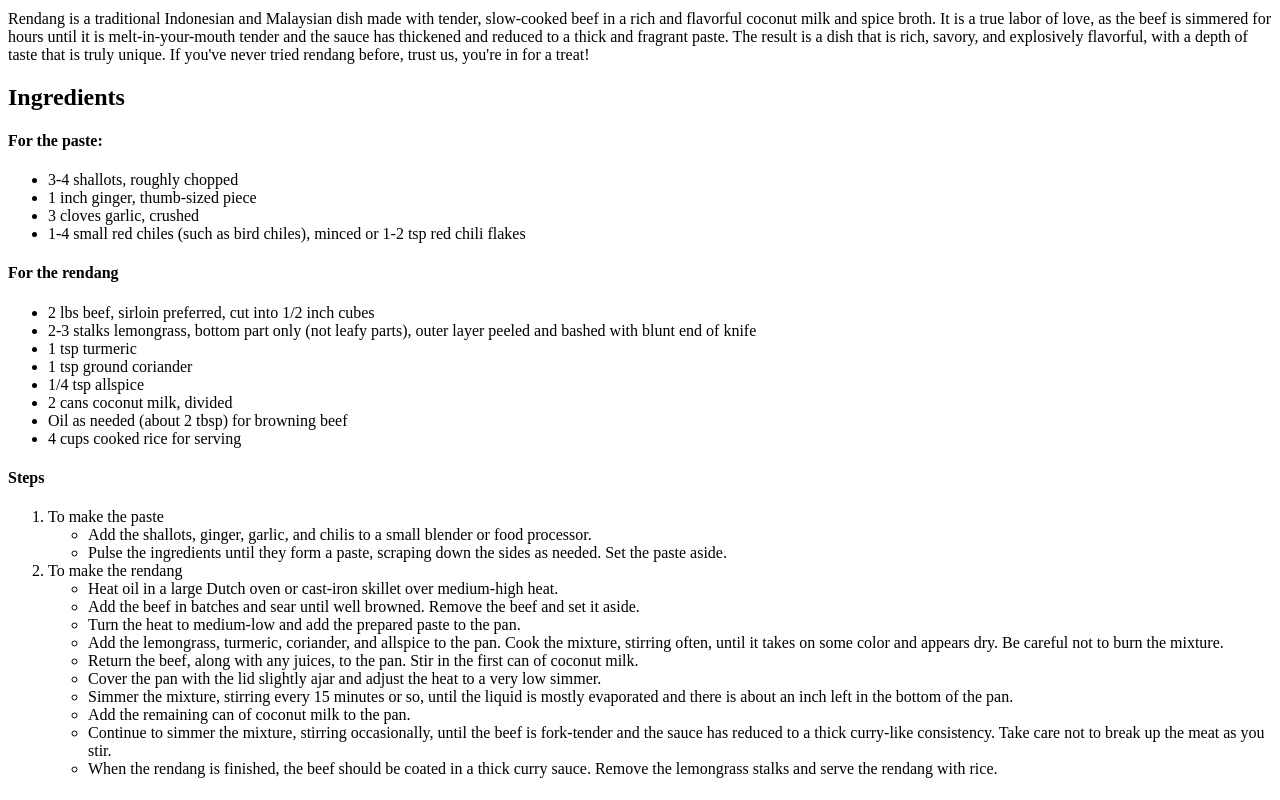
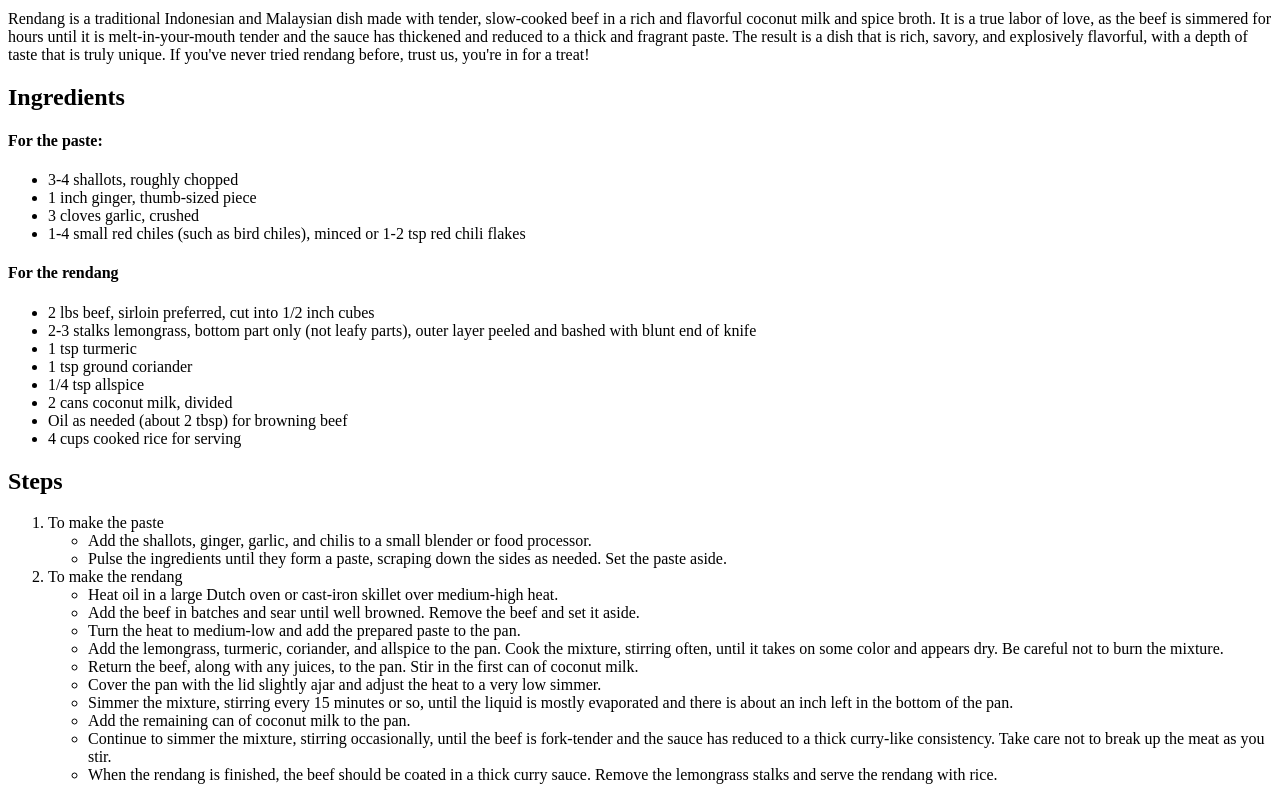
Before and after one commit to rhenaldi-eeng/odin-recipes, a plain HTML site: page recipes/rendang.html in a window 1280 px wide. Shown: the part 441-1241 px from the top of the page. Drawn offline with Linux system fonts and the light colour scheme.

Commit message:
make steps into bigger heading

```diff
--- a/recipes/rendang.html
+++ b/recipes/rendang.html
@@ -31,7 +31,7 @@
         <li>4 cups cooked rice for serving</li>
     </ul>
 
-    <h4>Steps</h4>
+    <h2>Steps</h2>
     <ol>
         <li>To make the paste</li>
         <ul>
```
